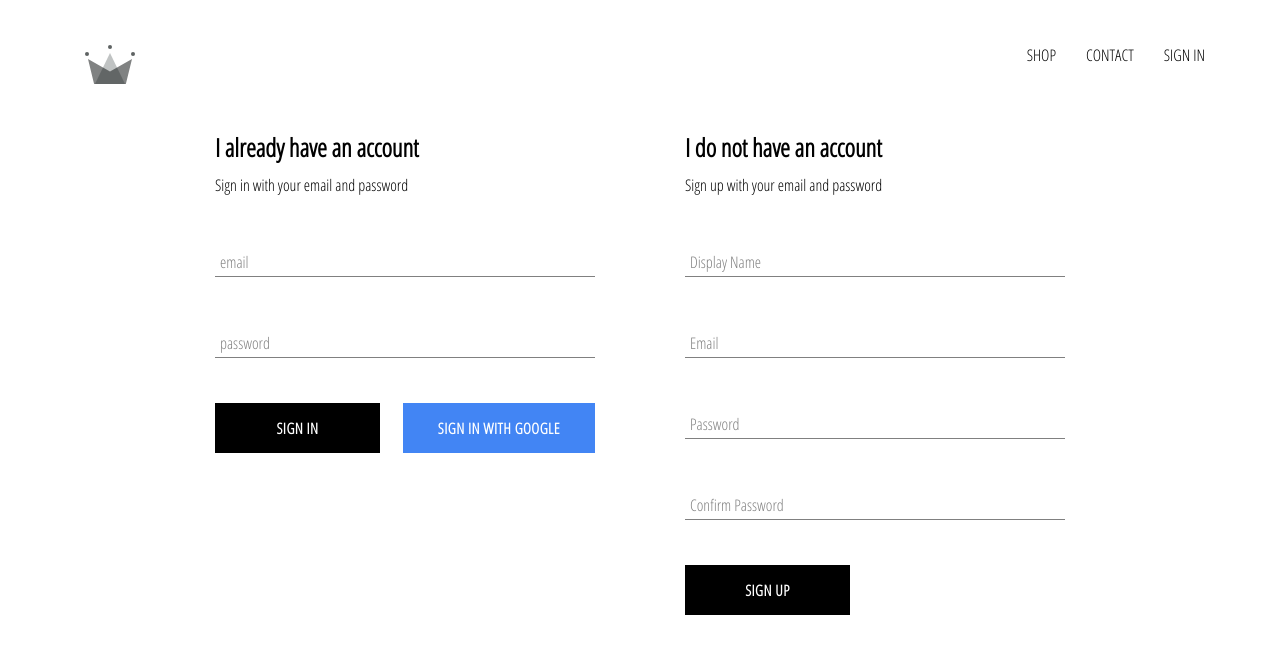
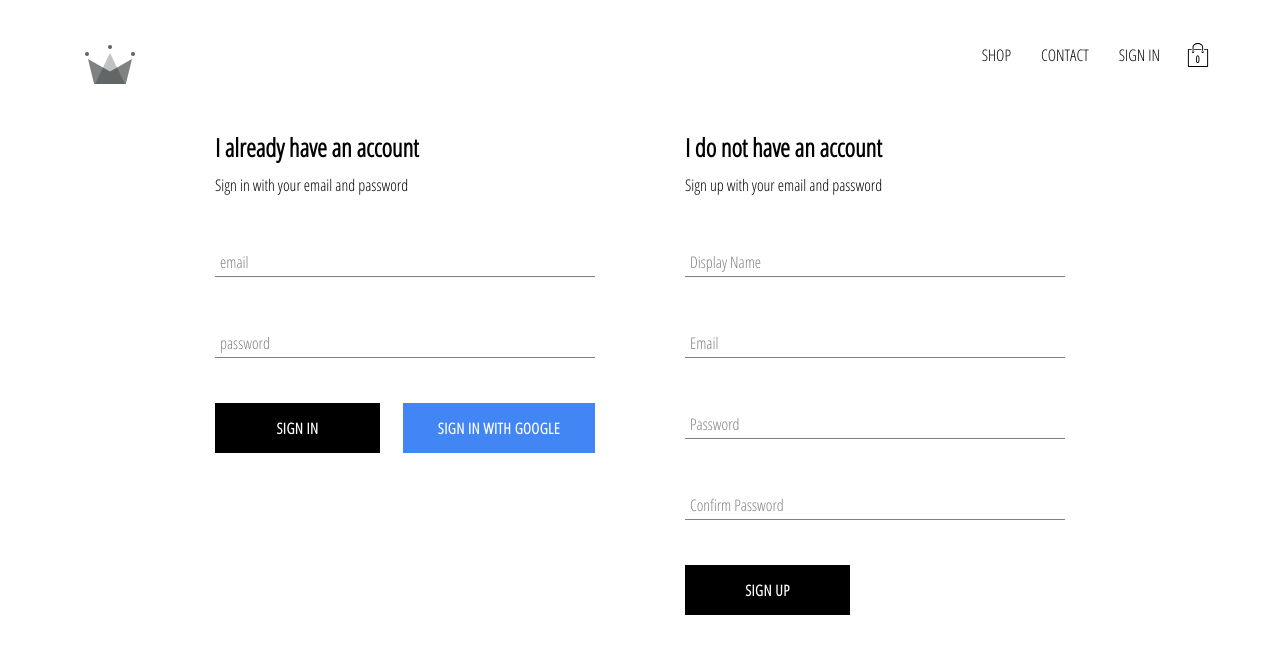
Before and after one commit to romainiac/crwn-clothing, a React (Create React App) app: page /signin in a window 1280 px wide. Shown: the top 654 px of the page. Built offline with nearby package versions, Linux system fonts and the light colour scheme; no server answers.

Commit message:
added cartIcon and cartDropdown to our application, added cartReducer

```diff
--- /dev/null
+++ b/src/components/cart-dropdown/cart-dropdown.component.jsx
@@ -0,0 +1,13 @@
+import React from 'react'
+import './cart-dropdown.styles.scss'
+
+import CustomButton from '../custom-button/custom-button.component'
+
+const CartDropdown = () => (
+    <div className='cart-dropdown'>
+        <div className='cart-items' />
+        <CustomButton>GO TO CHECKOUT</CustomButton>
+    </div>
+)
+
+export default CartDropdown;
--- /dev/null
+++ b/src/components/cart-dropdown/cart-dropdown.styles.scss
@@ -0,0 +1,24 @@
+.cart-dropdown {
+    position: absolute;
+    width: 240px;
+    height: 340px;
+    display: flex;
+    flex-direction: column;
+    padding: 20px;
+    border: 1px solid black;
+    background-color: white;
+    top: 90px;
+    right: 40px;
+    z-index: 5;
+
+    .cart-items {
+      height: 340px;
+      display: flex;
+      flex-direction: column;
+      overflow: scroll;
+    }
+
+    button {
+      margin-top: auto;
+    }
+  }
--- /dev/null
+++ b/src/components/cart-icon/cart-icon.component.jsx
@@ -0,0 +1,24 @@
+import React from 'react';
+import { connect } from 'react-redux';
+
+import { toggleCartHidden } from '../../redux/cart/cart.actions';
+
+import { ReactComponent as ShoppingIcon } from '../../assets/shopping-bag.svg';
+
+import './cart-icon.styles.scss';
+
+const CartIcon = ({ toggleCartHidden }) => (
+  <div className='cart-icon' onClick={toggleCartHidden}>
+    <ShoppingIcon className='shopping-icon' />
+    <span className='item-count'>0</span>
+  </div>
+);
+
+const mapDispatchToProps = dispatch => ({
+  toggleCartHidden: () => dispatch(toggleCartHidden())
+});
+
+export default connect(
+  null,
+  mapDispatchToProps
+)(CartIcon);
--- /dev/null
+++ b/src/components/cart-icon/cart-icon.styles.scss
@@ -0,0 +1,21 @@
+.cart-icon {
+    width: 45px;
+    height: 45px;
+    position: relative;
+    display: flex;
+    align-items: center;
+    justify-content: center;
+    cursor: pointer;
+
+    .shopping-icon {
+        width: 24px;
+        height: 24px;
+    }
+
+    .item-count {
+        position: absolute;
+        font-size: 10px;
+        font-weight: bold;
+        bottom: 12px
+    }
+}
--- a/src/components/header/header.component.jsx
+++ b/src/components/header/header.component.jsx
@@ -1,16 +1,18 @@
 import './header.styles.scss'
 import {Link} from 'react-router-dom'
 import {connect} from 'react-redux'
-
+import CartIcon from '../cart-icon/cart-icon.component';
 import {ReactComponent as Logo} from '../../assets/crown.svg';
+import CartDropdown from '../cart-dropdown/cart-dropdown.component';
 
 import {auth} from '../../firebase/firebase.utils'
 
-const Header = ({currentUser}) => (
+const Header = ({currentUser, hidden}) => (
     <div className='header'>
         <Link className='logo-container' to='/'>
             <Logo className='logo' />
         </Link>
+
         <div className='options'>
             <Link className='option' to='/shop'>
                 SHOP
@@ -28,13 +30,17 @@
                     SIGN IN
                 </Link>
             }
+            <CartIcon/>
         </div>
+        {hidden ? null : <CartDropdown/>}
+
 
     </div>
 )
 
-const mapStateToProps = state => ({
-    currentUser: state.user.currentUser
+const mapStateToProps = ({user: {currentUser}, cart: {hidden}}) => ({
+    currentUser,
+    hidden
 });
 
 export default connect(mapStateToProps)(Header);
--- /dev/null
+++ b/src/redux/cart/cart.actions.js
@@ -0,0 +1,5 @@
+import CartActionTypes from './cart.types';
+
+export const toggleCartHidden = () => ({
+  type: CartActionTypes.TOGGLE_CART_HIDDEN
+});
--- /dev/null
+++ b/src/redux/cart/cart.reducer.js
@@ -0,0 +1,19 @@
+import CartActionTypes from "./cart.types"
+
+const INITIAL_STATE = {
+    hidden: true
+}
+
+const cartReducer = (state = INITIAL_STATE, action) => {
+    switch (action.type) {
+        case CartActionTypes.TOGGLE_CART_HIDDEN:
+            return {
+                ...state,
+                hidden: !state.hidden
+            }
+        default:
+            return state
+    }
+}
+
+export default cartReducer;
--- /dev/null
+++ b/src/redux/cart/cart.types.js
@@ -0,0 +1,5 @@
+const CartActionTypes = {
+    TOGGLE_CART_HIDDEN: 'TOGGLE_CART_HIDDEN'
+}
+
+export default CartActionTypes
--- a/src/redux/root.reducer.js
+++ b/src/redux/root.reducer.js
@@ -1,7 +1,9 @@
 import {combineReducers} from 'redux';
 
 import userReducer from './user/user.reducer';
+import cartReducer from './cart/cart.reducer';
 
 export default combineReducers({
-    user: userReducer
+    user: userReducer,
+    cart: cartReducer
 })
```
Also changed, not shown: src/assets/shopping-bag.svg (added).
